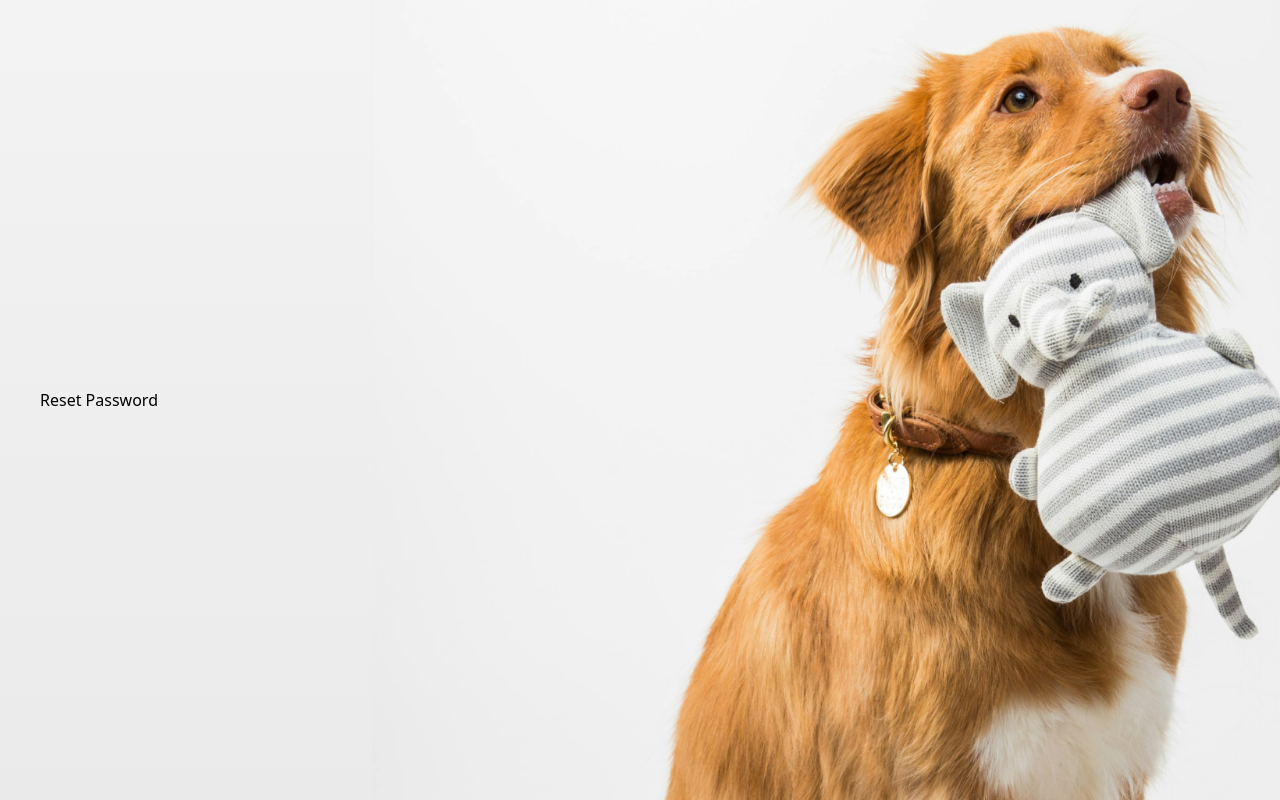
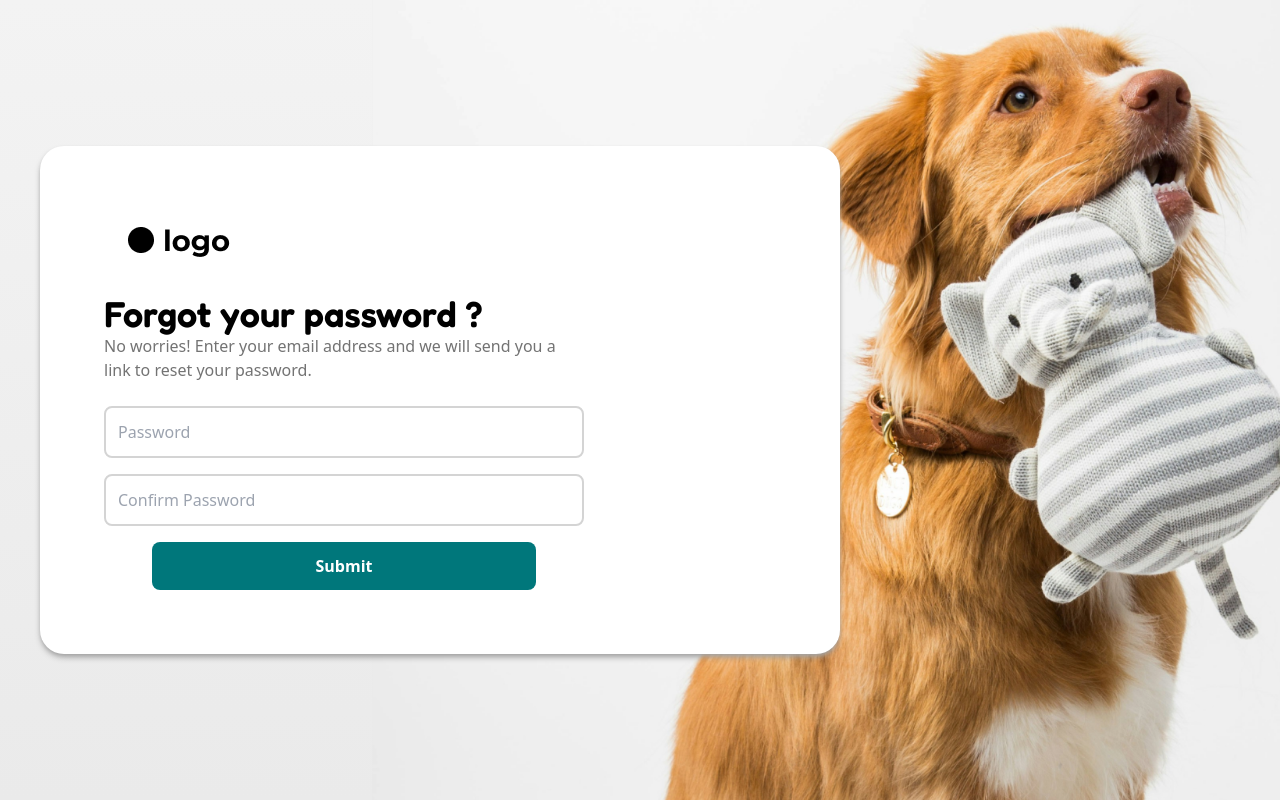
Before and after one commit to AhmedZahran15/Pety---Pet-Care, a React (Vite) app: page /auth/reset-password/1 in a window 1280 px wide. Built offline with nearby package versions, Linux system fonts and the light colour scheme; no server answers; what react-geocode would draw is missing.

Commit message:
add ResetPassword component

```diff
--- a/src/Pages/Auth/ResetPassword.jsx
+++ b/src/Pages/Auth/ResetPassword.jsx
@@ -1,13 +1,139 @@
-import { useParams } from "react-router-dom";
-
+import { useRef, useState } from "react";
+import { Link, useNavigate, useParams } from "react-router-dom";
+import Modal from "../../components/Modal";
+import toast from "react-hot-toast";
+import { Loader } from "../../components/Loader";
+import {
+  validateConfirmPassword,
+  validatePassword,
+} from "../../utils/validationFunctions";
 function ResetPassword() {
+  const [password, setPassword] = useState("");
+  const [passwordError, setPasswordError] = useState("");
+  const [confirmPassword, setConfirmPassword] = useState("");
+  const [confirmPasswordError, setConfirmPasswordError] = useState("");
+  const [isLoading, setIsLoading] = useState(false);
+  const dialogRef = useRef(null);
   const { token } = useParams();
-  console.log(token);
+  const navigate = useNavigate();
+  function handlePasswordChange(e) {
+    setPassword(e.target.value);
+    setPasswordError(validatePassword(e.target.value));
+  }
+  function handleConfirmPasswordChange(e) {
+    setConfirmPassword(e.target.value);
+    setConfirmPasswordError(validateConfirmPassword(password, e.target.value));
+  }
+  function toggleDialog() {
+    if (!dialogRef.current) {
+      return;
+    }
+    dialogRef.current.hasAttribute("open")
+      ? dialogRef.current.close()
+      : dialogRef.current.showModal();
+  }
+  const handleSubmit = async (e) => {
+    e.preventDefault();
+    if (passwordError || confirmPasswordError) {
+      toast.error("Please fill the form correctly");
+      return;
+    }
+    try {
+      setIsLoading(true);
+      const response = await fetch(
+        `${import.meta.env.VITE_API_LINK}/api/users/resetPassword/${token}`,
+        {
+          method: "PATCH",
+          headers: {
+            "Content-Type": "application/json",
+          },
+          body: JSON.stringify({ password, passwordConfirm: confirmPassword }),
+        },
+      );
+      const data = await response.json();
+      if (data.status === "success") {
+        toggleDialog();
+        setTimeout(() => {
+          navigate("/auth/login");
+        }, 5000);
+      } else toast.error(data.message);
+    } catch (error) {
+      console.log(error);
+    } finally {
+      setIsLoading(false);
+    }
+  };
   return (
-    <div>
-      Reset Password
+    <div className="z-10 flex w-full flex-col gap-6 overflow-y-auto rounded-3xl bg-white px-6 py-6 shadow-md shadow-neutral-400 transition-all duration-300 no-scrollbar sm:px-10 md:w-8/12 lg:p-16 lg:pr-36 xl:pr-64">
+      <Link to="/">
+        <img src="/Logo Placeholder.png" alt="Logo" />
+      </Link>
+      <div>
+        <h2 className="font-fredoka text-4xl font-semibold">
+          Forgot your password ?
+        </h2>
+        <p className="text-base font-medium text-neutral-500">
+          No worries! Enter your email address and we will send you a link to
+          reset your password.
+        </p>
+      </div>
+      <Modal ref={dialogRef} toggleDialog={toggleDialog}>
+        <div className="flex flex-col gap-y-4 p-4">
+          <h2 className="text-lg font-semibold text-neutral-900">
+            You have successfully reset your password
+          </h2>
+          <p>
+            You will be redirected to the login page in 5 seconds. If you are
+            not redirected,&nbsp;
+            <Link className="text-lg font-bold text-primary" to="/auth/login">
+              click here
+            </Link>
+          </p>
+        </div>
+      </Modal>
+      <form onSubmit={handleSubmit} className="flex flex-col gap-4">
+        <div>
+          <input
+            type="password"
+            value={password}
+            required
+            className="w-full rounded-lg border-2 border-neutral-300 p-3 focus:border-transparent focus:outline-none focus:ring-2 focus:ring-primary"
+            placeholder="Password"
+            onChange={handlePasswordChange}
+          />
+          {passwordError && (
+            <span className="text-sm text-primary">{passwordError}</span>
+          )}
+        </div>
+        <div>
+          <input
+            type="password"
+            value={confirmPassword}
+            required
+            className="w-full rounded-lg border-2 border-neutral-300 p-3 focus:border-transparent focus:outline-none focus:ring-2 focus:ring-primary"
+            placeholder="Confirm Password"
+            onChange={handleConfirmPasswordChange}
+          />
+          {confirmPasswordError && (
+            <span className="text-sm text-primary">{confirmPasswordError}</span>
+          )}
+        </div>
+        <button
+          type="submit"
+          className="w-full max-w-sm self-center rounded-lg bg-primary p-3 font-semibold text-white transition-all duration-300 hover:bg-[#015d61] focus:outline-none focus:ring-2 focus:ring-primary"
+        >
+          {isLoading ? (
+            <div className="flex items-center justify-center gap-x-2">
+              <Loader />
+              <span>Loading...</span>
+            </div>
+          ) : (
+            <span>Submit</span>
+          )}
+        </button>
+      </form>
     </div>
-  )
+  );
 }
 
-export default ResetPassword
+export default ResetPassword;
```
